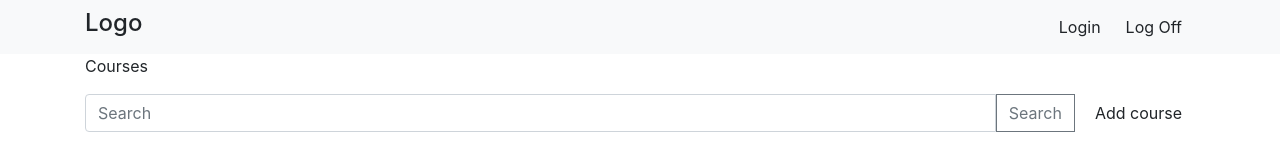
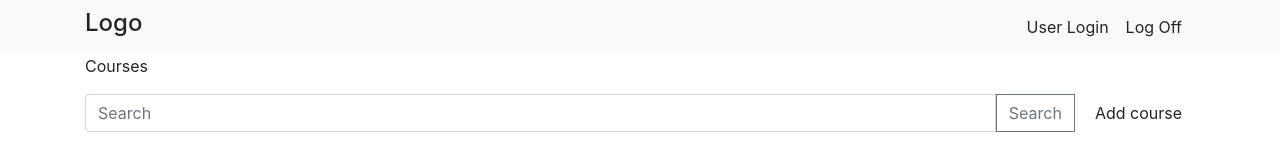
Before and after one commit to AnastasiaGritsuk/DreamAGMP, an Angular app: page / in a window 1280 px wide. Shown: the top 146 px of the page. Built offline with nearby package versions, Linux system fonts and the light colour scheme.

Commit message:
change userlogin btn to span element

```diff
--- a/src/app/core/header/header.component.css
+++ b/src/app/core/header/header.component.css
@@ -0,0 +1,4 @@
+.btn-group {
+    display: flex;
+    align-items: center;
+}
--- a/src/app/core/header/header.component.html
+++ b/src/app/core/header/header.component.html
@@ -2,8 +2,8 @@
     <div class="container">
         <h4>Logo</h4>
         <div class="btn-group" role="group">
-            <button type="button" class="btn">Login</button>
-            <button type="button" class="btn">Log Off</button>
+            <span class="align-middle">User Login</span>
+            <button type="button" class="btn ml-1">Log Off</button>
         </div>
     </div>
 </nav>
```
